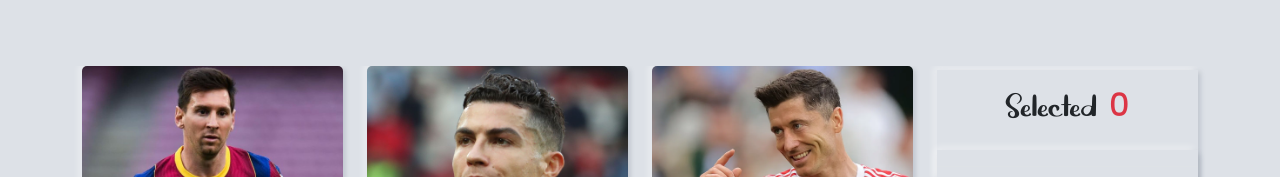
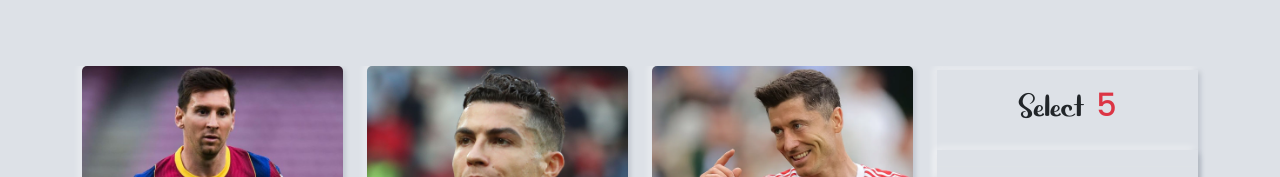
Before and after one commit to Sazeduzzaman-Saju/best-five, a plain HTML site: page index.html in a window 1280 px wide. Shown: the part 679-856 px from the top of the page. Drawn offline with nearby package versions, Linux system fonts and the light colour scheme.

Commit message:
Deplay Website

```diff
--- a/index.html
+++ b/index.html
@@ -317,7 +317,7 @@
             <div class="col-lg-3 col-md-3 col-sm-12 fixed">
               <!-- Action Area -->
               <div class="add-player ne-effect mt-1 fixed-coulms-area">
-                <h2 class="text-center pt-3 note mb-4">Selected <span class="text-danger" id="updated-value-element">0</span></h2>
+                <h2 class="text-center pt-3 note mb-4">Select <span class="text-danger" id="updated-value-element">5</span></h2>
                 <div class="card ne-effect border-0 bg-transparent">
                       <table class="table ">
                         <thead>
```
